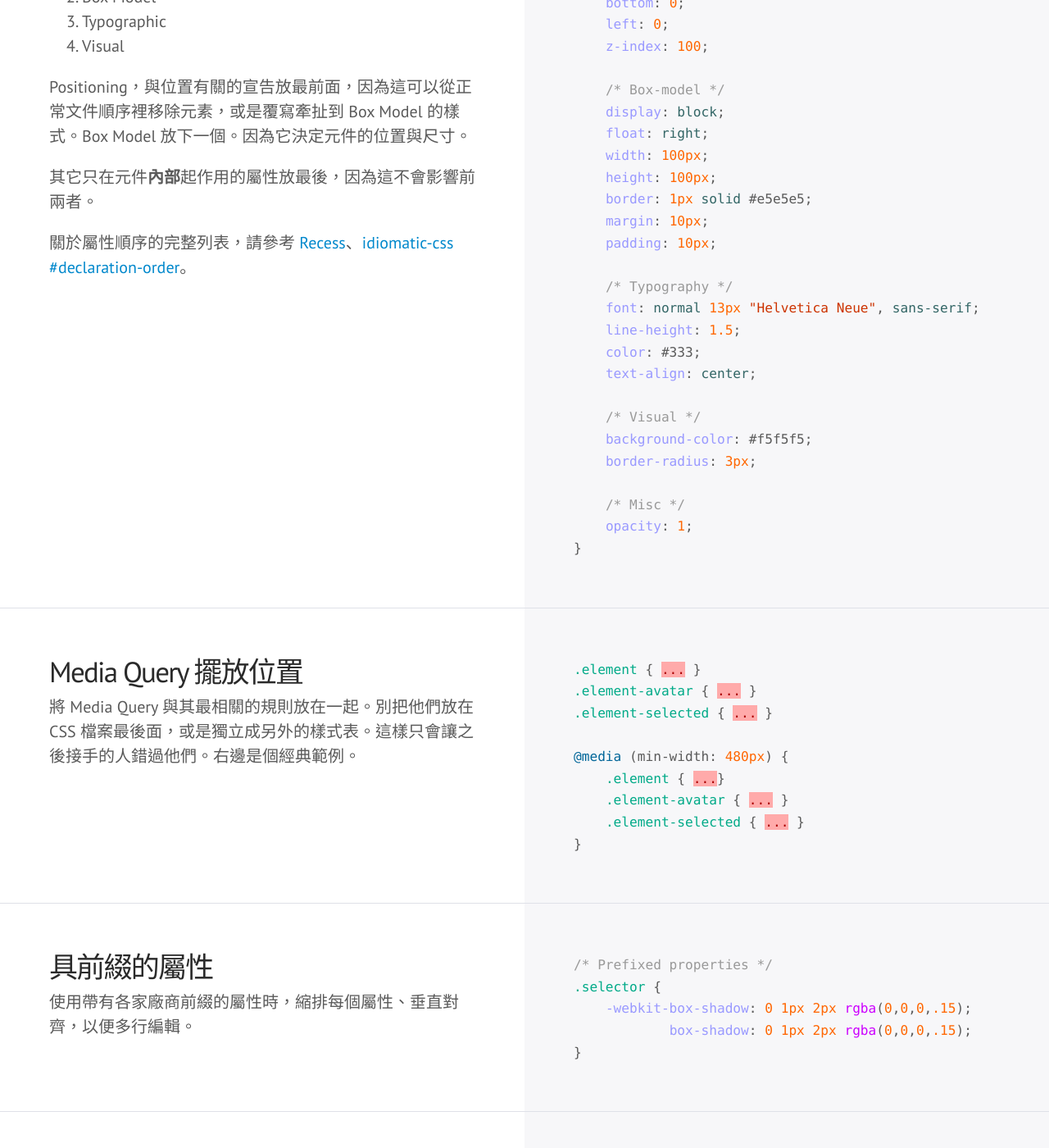
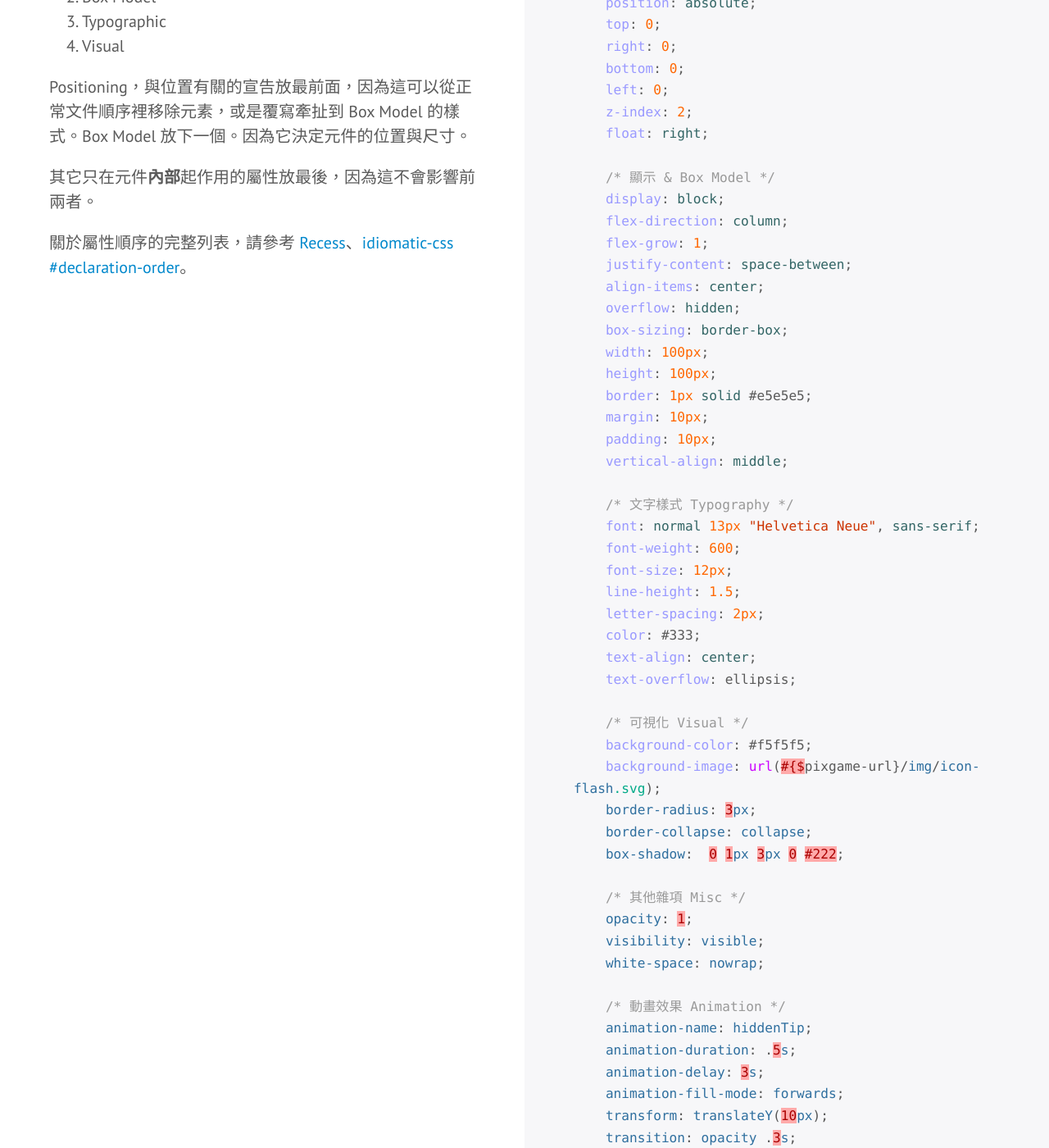
Before and after one commit to pixnet/frontend-guideline, a Jekyll site: the page built from index.html, in a window 1280 px wide and 1400 px high, scrolled down 8314 px. Shown: the whole window at 82% size. Built offline with Jekyll 4.4.1, drawn with Linux system fonts in a browser that asks for light colours; some web fonts are replaced; Markdown is read by kramdown in place of the engine named in the settings; some of the changed text lies outside the part shown.

Commit message:
adjust css declaration order guideline

```diff
--- a/_includes/css/declaration-order.css
+++ b/_includes/css/declaration-order.css
@@ -1,31 +1,58 @@
 .declaration-order {
-    /* Positioning */
+    /* 元素內容 Content */
+    content: ".";
+
+    /* 位置 Positioning */
     position: absolute;
     top: 0;
     right: 0;
     bottom: 0;
     left: 0;
-    z-index: 100;
+    z-index: 2;
+    float: right;
 
-    /* Box-model */
+    /* 顯示 & Box Model */
     display: block;
-    float: right;
+    flex-direction: column;
+    flex-grow: 1;
+    justify-content: space-between;
+    align-items: center;
+    overflow: hidden;
+    box-sizing: border-box;
     width: 100px;
     height: 100px;
     border: 1px solid #e5e5e5;
     margin: 10px;
     padding: 10px;
+    vertical-align: middle;
 
-    /* Typography */
+    /* 文字樣式 Typography */
     font: normal 13px "Helvetica Neue", sans-serif;
+    font-weight: 600;
+    font-size: 12px;
     line-height: 1.5;
+    letter-spacing: 2px;
     color: #333;
     text-align: center;
+    text-overflow: ellipsis;
 
-    /* Visual */
+    /* 可視化 Visual */
     background-color: #f5f5f5;
+    background-image: url(#{$pixgame-url}/img/icon-flash.svg);
     border-radius: 3px;
+    border-collapse: collapse;
+    box-shadow:  0 1px 3px 0 #222;
 
-    /* Misc */
+    /* 其他雜項 Misc */
     opacity: 1;
+    visibility: visible;
+    white-space: nowrap;
+
+    /* 動畫效果 Animation */
+    animation-name: hiddenTip;
+    animation-duration: .5s;
+    animation-delay: 3s;
+    animation-fill-mode: forwards;
+    transform: translateY(10px);
+    transition: opacity .3s;
 }
```
